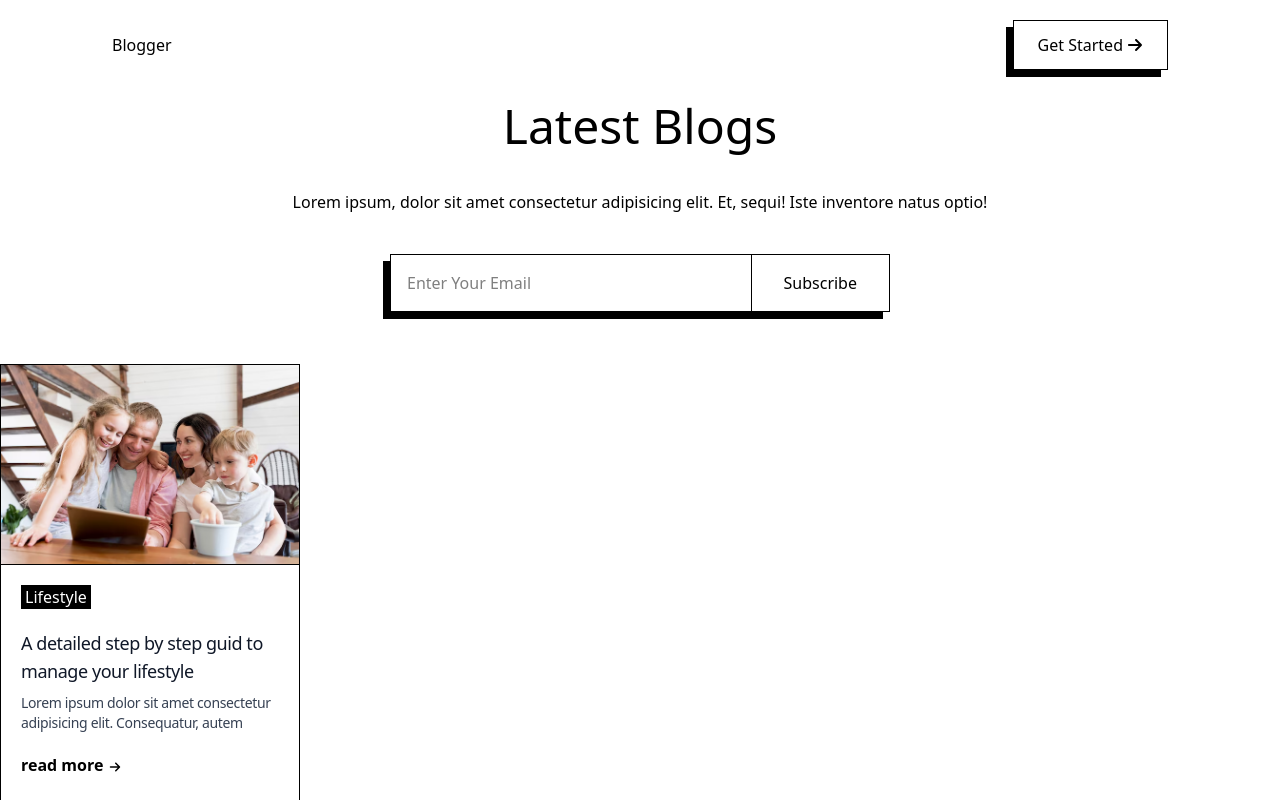
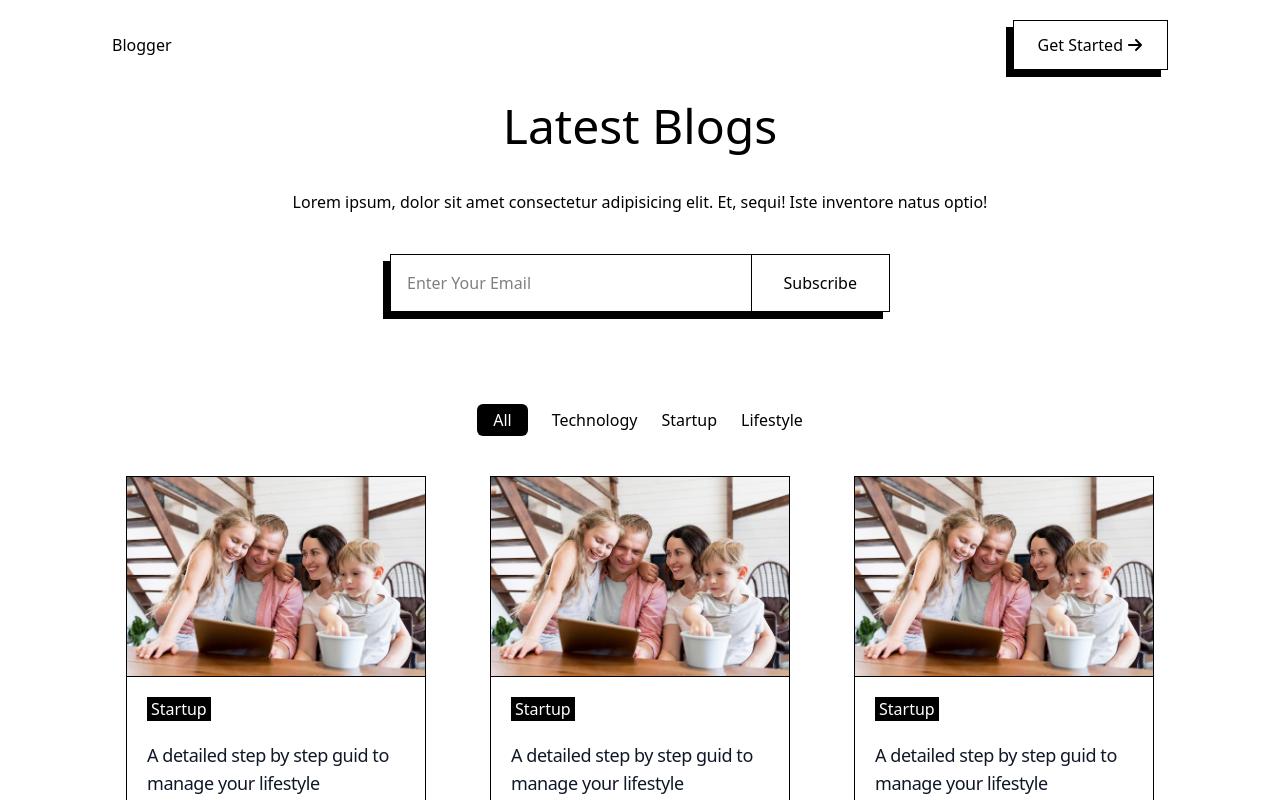
Before and after one commit to RithmaRandima/blog-app-next-js, a Next.js app: page / in a window 1280 px wide. Shown: the top 800 px of the page. Built offline with nearby package versions, Linux system fonts and the light colour scheme.

Commit message:
completed blog item section

```diff
--- a/Assets/assets.js
+++ b/Assets/assets.js
@@ -14,7 +14,7 @@ export const blog_data = [
       "Lorem ipsum dolor sit amet consectetur adipisicing elit. Consequatur, autem",
     image: blog_img_1,
     date: Date.now(),
-    category: "Lifestyle",
+    category: "Startup",
     author: "Alex Bennett",
     author_img: profile_icon,
   },
@@ -25,7 +25,7 @@ export const blog_data = [
       "Lorem ipsum dolor sit amet consectetur adipisicing elit. Consequatur, autem",
     image: blog_img_1,
     date: Date.now(),
-    category: "Lifestyle",
+    category: "Startup",
     author: "Alex Bennett",
     author_img: profile_icon,
   },
@@ -36,7 +36,7 @@ export const blog_data = [
       "Lorem ipsum dolor sit amet consectetur adipisicing elit. Consequatur, autem",
     image: blog_img_1,
     date: Date.now(),
-    category: "Lifestyle",
+    category: "Startup",
     author: "Alex Bennett",
     author_img: profile_icon,
   },
@@ -69,7 +69,7 @@ export const blog_data = [
       "Lorem ipsum dolor sit amet consectetur adipisicing elit. Consequatur, autem",
     image: blog_img_1,
     date: Date.now(),
-    category: "Lifestyle",
+    category: "Technology",
     author: "Alex Bennett",
     author_img: profile_icon,
   },
@@ -80,7 +80,7 @@ export const blog_data = [
       "Lorem ipsum dolor sit amet consectetur adipisicing elit. Consequatur, autem",
     image: blog_img_1,
     date: Date.now(),
-    category: "Lifestyle",
+    category: "Technology",
     author: "Alex Bennett",
     author_img: profile_icon,
   },
@@ -91,7 +91,7 @@ export const blog_data = [
       "Lorem ipsum dolor sit amet consectetur adipisicing elit. Consequatur, autem",
     image: blog_img_1,
     date: Date.now(),
-    category: "Lifestyle",
+    category: "Technology",
     author: "Alex Bennett",
     author_img: profile_icon,
   },
--- a/Components/BlogItem.jsx
+++ b/Components/BlogItem.jsx
@@ -1,27 +1,25 @@
-import { assets, blog_data } from "@/Assets/assets";
 import Image from "next/image";
+import { FaArrowRight } from "react-icons/fa"; // fixed import
 
-import { FaArrowRight } from "react-icons/fa6";
-
-const BlogItem = () => {
+const BlogItem = ({ item }) => {
   return (
-    <div className="max-w-[330px] sm:max-w-[300px]  bg-white border border-black hover:shadow-[-7px_7px_0px_#000]">
+    <div className="max-w-[330px] sm:max-w-[300px] bg-white border border-black hover:shadow-[-7px_7px_0px_#000]">
       <Image
-        src={blog_data[0].image}
-        alt={blog_data[0].image}
+        src={item.image}
+        alt={item.title}
         width={400}
         height={400}
         className="border-b border-black"
       />
       <p className="ml-5 mt-5 px-1 inline-block bg-black text-white">
-        {blog_data[0].category}
+        {item.category}
       </p>
       <div className="p-5">
         <h5 className="mb-2 text-lg tracking-tight font-medium text-gray-900">
-          {blog_data[0].title}
+          {item.title}
         </h5>
         <p className="mb-3 text-sm tracking-tight text-gray-700">
-          {blog_data[0].descrption}
+          {item.description}
         </p>
         <div className="inline-flex items-center py-2 font-semibold text-center">
           read more <FaArrowRight className="pt-1 ml-1" />
--- a/Components/BlogList.jsx
+++ b/Components/BlogList.jsx
@@ -1,7 +1,58 @@
-import React from "react";
+import { blog_data } from "@/Assets/assets";
+import React, { useState } from "react";
+import BlogItem from "./BlogItem";
 
 const BlogList = () => {
-  return <div></div>;
+  const [menu, setMenu] = useState("All");
+  return (
+    <div>
+      <div className="flex justify-center gap-6 my-10">
+        <button
+          onClick={() => setMenu("All")}
+          className={
+            menu === "All" ? "bg-black text-white py-1 px-4 rounded-md" : ""
+          }
+        >
+          All
+        </button>
+        <button
+          onClick={() => setMenu("Technology")}
+          className={
+            menu === "Technology"
+              ? "bg-black text-white py-1 px-4 rounded-md"
+              : ""
+          }
+        >
+          Technology
+        </button>
+        <button
+          onClick={() => setMenu("Startup")}
+          className={
+            menu === "Startup" ? "bg-black text-white py-1 px-4 rounded-md" : ""
+          }
+        >
+          Startup
+        </button>
+        <button
+          onClick={() => setMenu("Lifestyle")}
+          className={
+            menu === "Lifestyle"
+              ? "bg-black text-white py-1 px-4 rounded-md"
+              : ""
+          }
+        >
+          Lifestyle
+        </button>
+      </div>
+      <div className="flex flex-wrap justify-around gap-1 gap-y-10 mb-16 xl:mx-24">
+        {blog_data
+          .filter((item) => (menu === "All" ? true : item.category === menu))
+          .map((item) => {
+            return <BlogItem key={item.id} item={item} />;
+          })}
+      </div>
+    </div>
+  );
 };
 
 export default BlogList;
--- a/Components/Header.jsx
+++ b/Components/Header.jsx
@@ -17,8 +17,7 @@ const Header = () => {
         </p>
         <form
           action=""
-          className="flex justify-between max-w-[500px] scale-75 sm:scale-100 mx-auto mt-10
-          border border-black shadow-[-7px_7px_0px]"
+          className="flex justify-between max-w-[500px] scale-75 sm:scale-100 mx-auto mt-10 border border-black shadow-[-7px_7px_0px_#000]"
         >
           <input
             type="email"
--- a/app/page.js
+++ b/app/page.js
@@ -1,5 +1,6 @@
 "use client";
 import BlogItem from "@/Components/BlogItem";
+import BlogList from "@/Components/BlogList";
 import Header from "@/Components/Header";
 import Image from "next/image";
 
@@ -8,7 +9,8 @@ export default function Home() {
     <>
       <h1>
         <Header />
-        <BlogItem />
+        <BlogList />
+        {/* <BlogItem /> */}
       </h1>
     </>
   );
```
